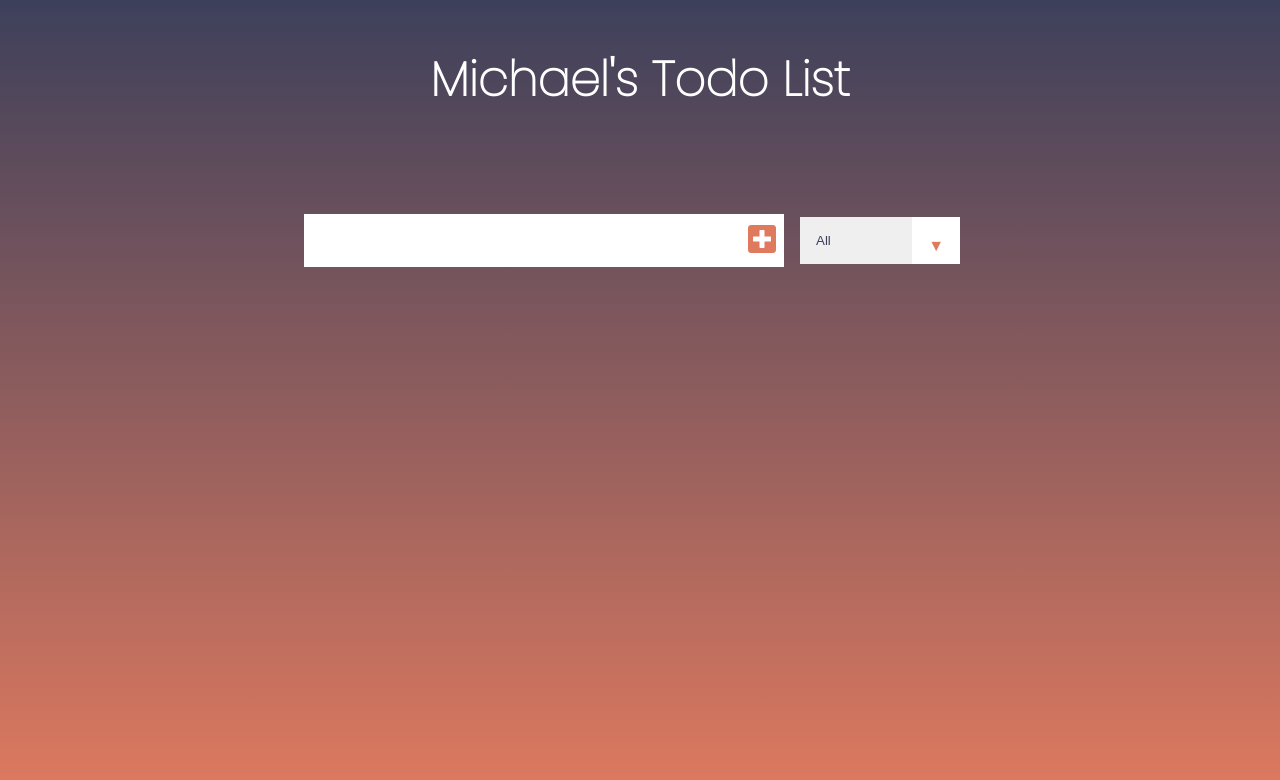
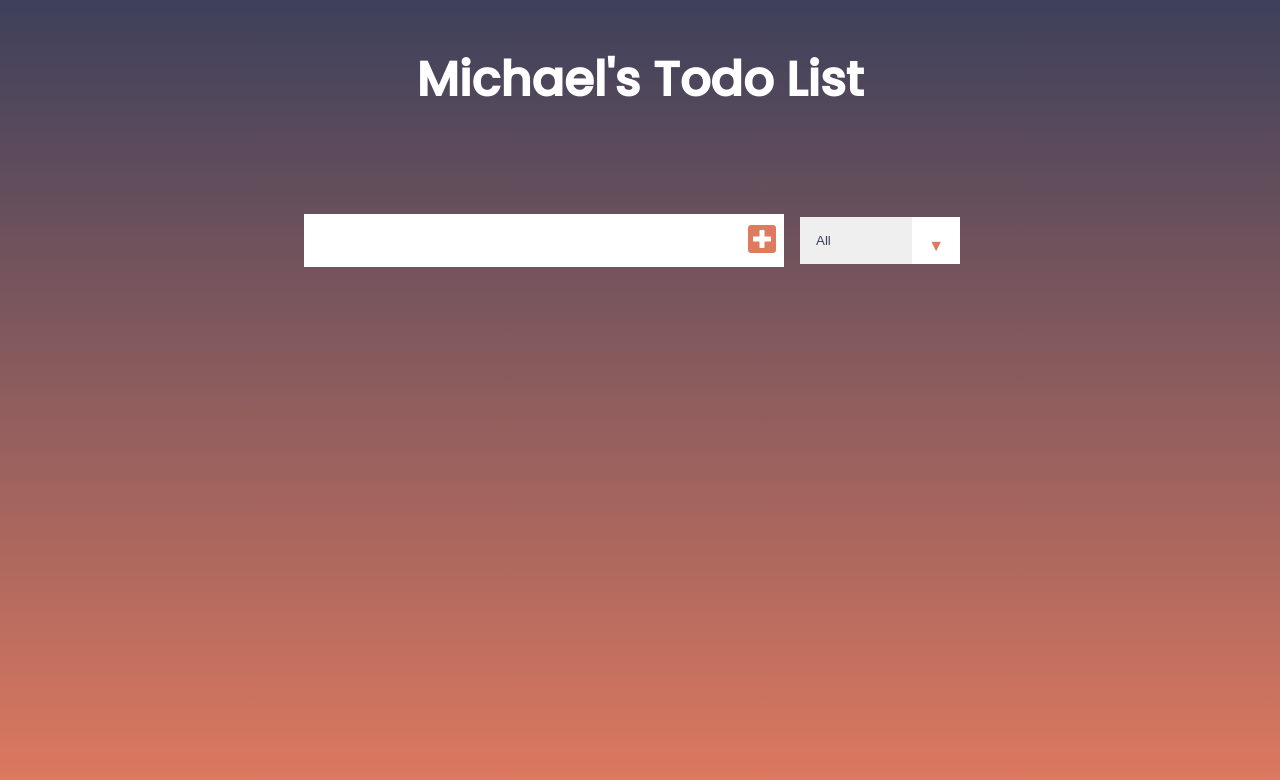
Before and after one commit to MichaelMacaulay/To-do-List, a plain HTML site: page index.html in a window 1280 px wide. Drawn offline with Linux system fonts and the light colour scheme.

Commit message:
Add files via upload
Styling fix with the fonts

```diff
--- a/index.html
+++ b/index.html
@@ -3,7 +3,7 @@
 <head>
     <meta charset="UTF-8">
     <meta name="viewport" content="width=device-width, initial-scale=1.0">
-    <link href="https://fonts.googleapis.com/css2?family=Poppins:wght@100&display=swap" rel="stylesheet">
+    <link href="https://fonts.googleapis.com/css2?family=Poppins:wght@500&display=swap" rel="stylesheet">
     <link rel="stylesheet" href="https://cdnjs.cloudflare.com/ajax/libs/font-awesome/5.12.0-2/css/all.min.css" integrity="sha256-46r060N2LrChLLb5zowXQ72/iKKNiw/lAmygmHExk/o=" crossorigin="anonymous" />
     <link rel="stylesheet" href="./style.css">
     <title>Todo List</title>
```
